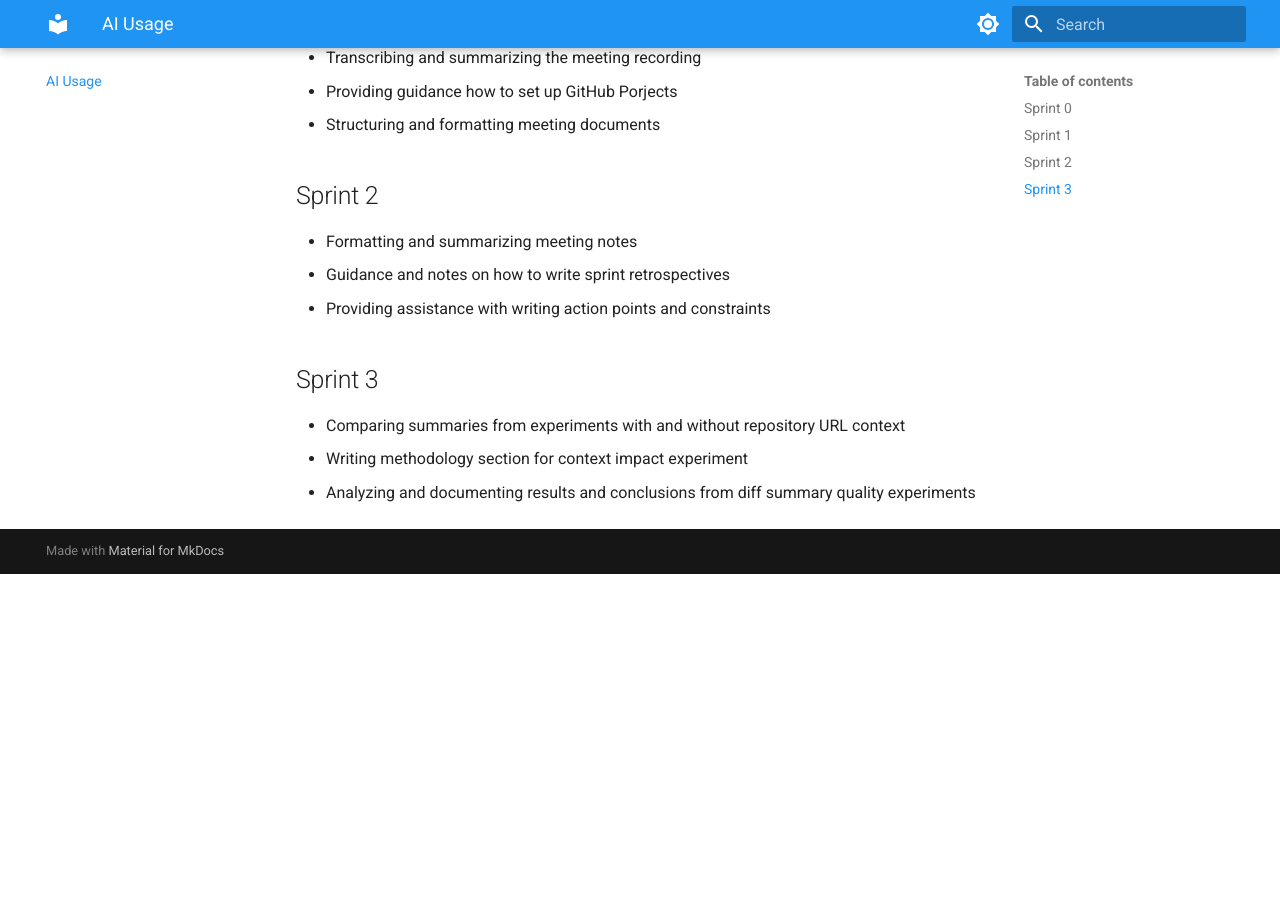
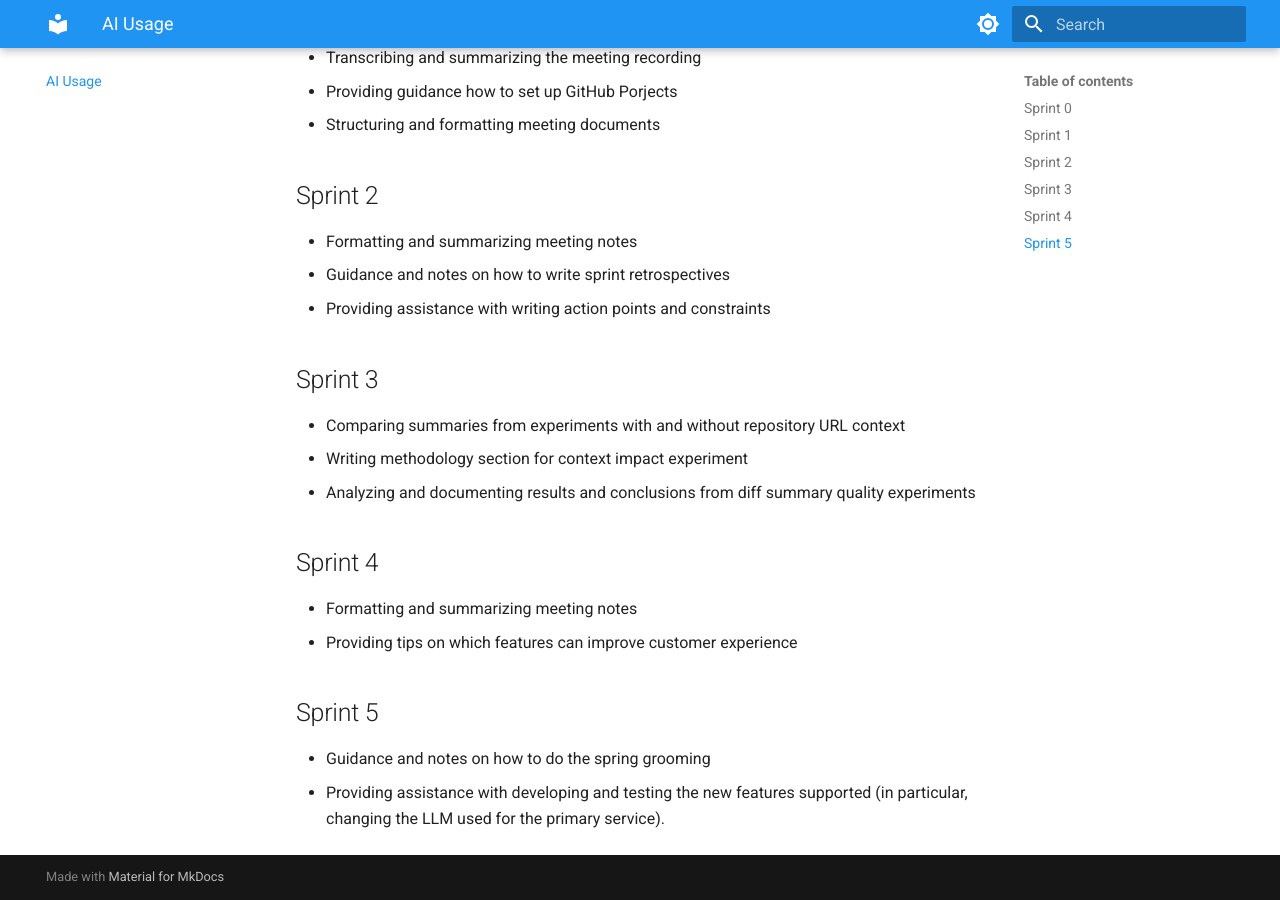
Before and after one commit to AutoRepoReviewITPD/AutoRepoReview, an MkDocs documentation site: the page built from docs/ai-usage.md, in a window 1280 px wide and 900 px high, scrolled down 635 px. Built offline with MkDocs 1.6.1 and Material for MkDocs 9.7.7, drawn with Linux system fonts in a browser that asks for light colours; before the commit the page ends 1209 px from its top, so only the background shows below that.

Commit message:
Update ChangeLog and AI Usage

```diff
--- a/docs/ai-usage.md
+++ b/docs/ai-usage.md
@@ -28,3 +28,13 @@ We used AI tools for:
 - Comparing summaries from experiments with and without repository URL context
 - Writing methodology section for context impact experiment
 - Analyzing and documenting results and conclusions from diff summary quality experiments
+
+## Sprint 4
+
+- Formatting and summarizing meeting notes
+- Providing tips on which features can improve customer experience
+
+## Sprint 5
+
+- Guidance and notes on how to do the spring grooming
+- Providing assistance with developing and testing the new features supported (in particular, changing the LLM used for the primary service).
```
Also changed, not shown: CHANGELOG.md (+7 -0 lines).
